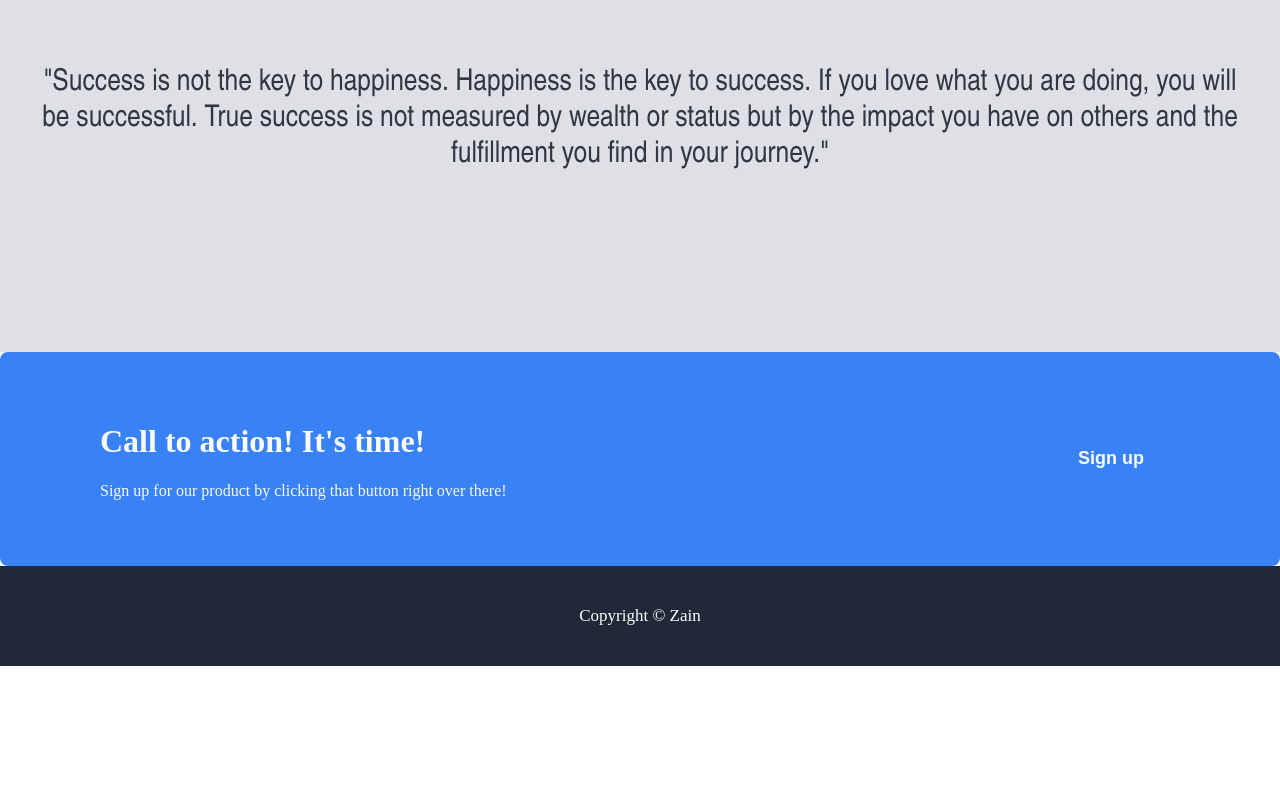
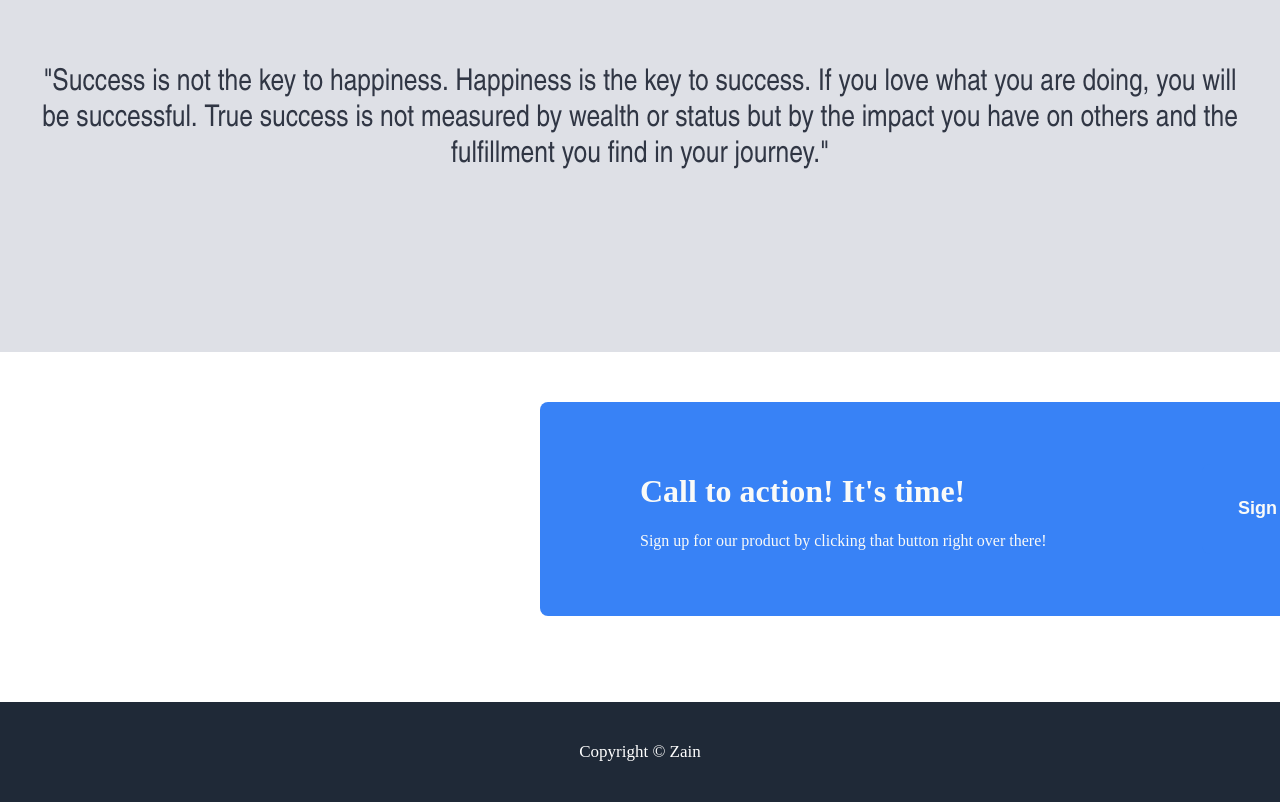
Before and after one commit to thezainfaruqi/LandingPage, a plain HTML site: page index.html in a window 1280 px wide. Shown: the part 1035-1837 px from the top of the page. Before the commit the page ends 1701 px from the top, so only its background shows below. Drawn offline with Linux system fonts and the light colour scheme.

Commit message:
edited the call to action container

```diff
--- a/styles.css
+++ b/styles.css
@@ -144,6 +144,17 @@ ul {
 }
 
 
+
+
+
+
+/* Call to action */
+
+.container {
+    height:300px;
+
+}
+
 .action-box {
     display: flex;
     justify-content: space-between;
@@ -152,6 +163,10 @@ ul {
     color: #F9FAF8;
     padding: 50px 100px;
     flex: 1 1 10px;
+    margin-top:50px;
+    width: 700px;
+    margin-left: 540px;
+
 }
 
 
```
